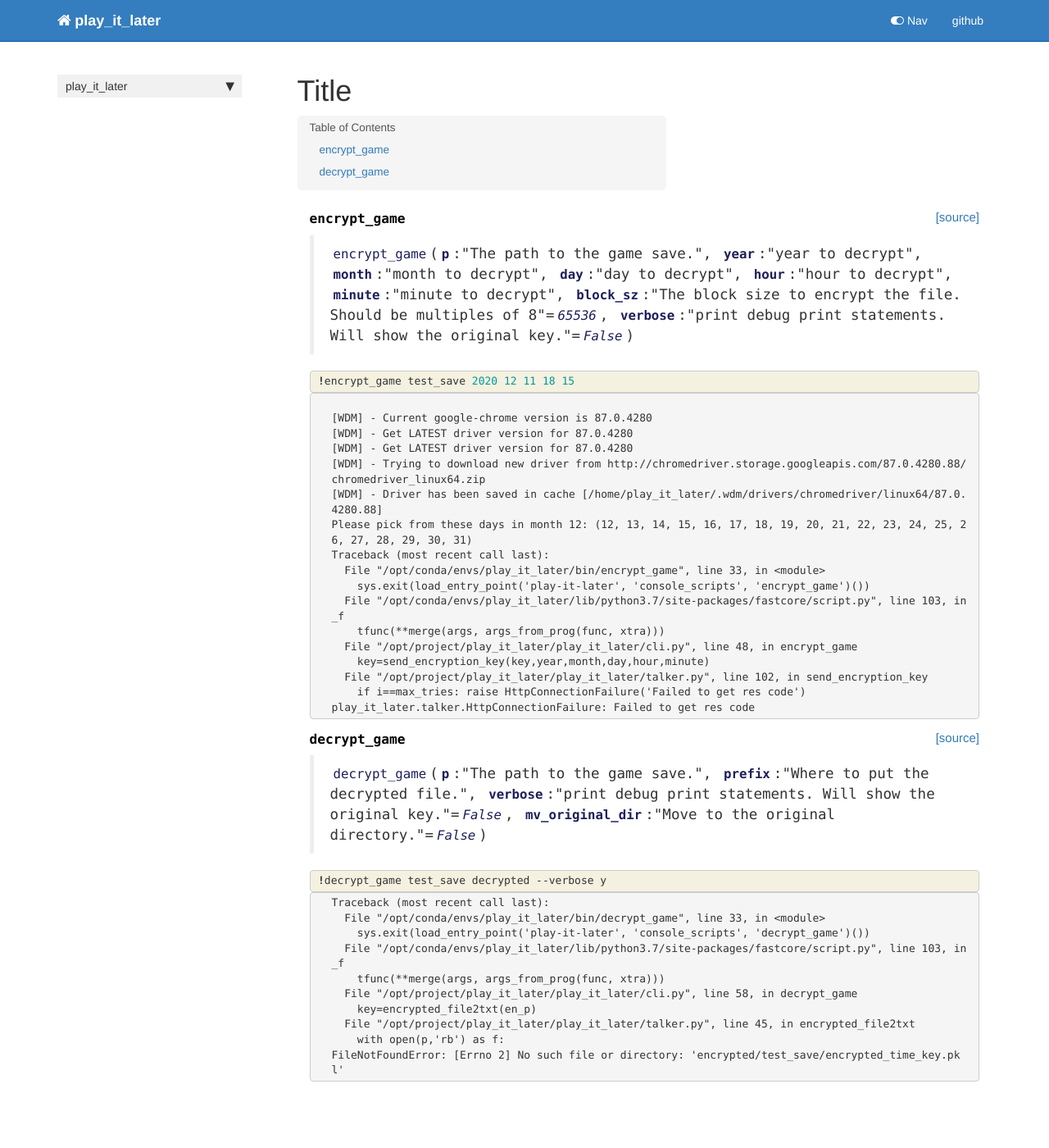
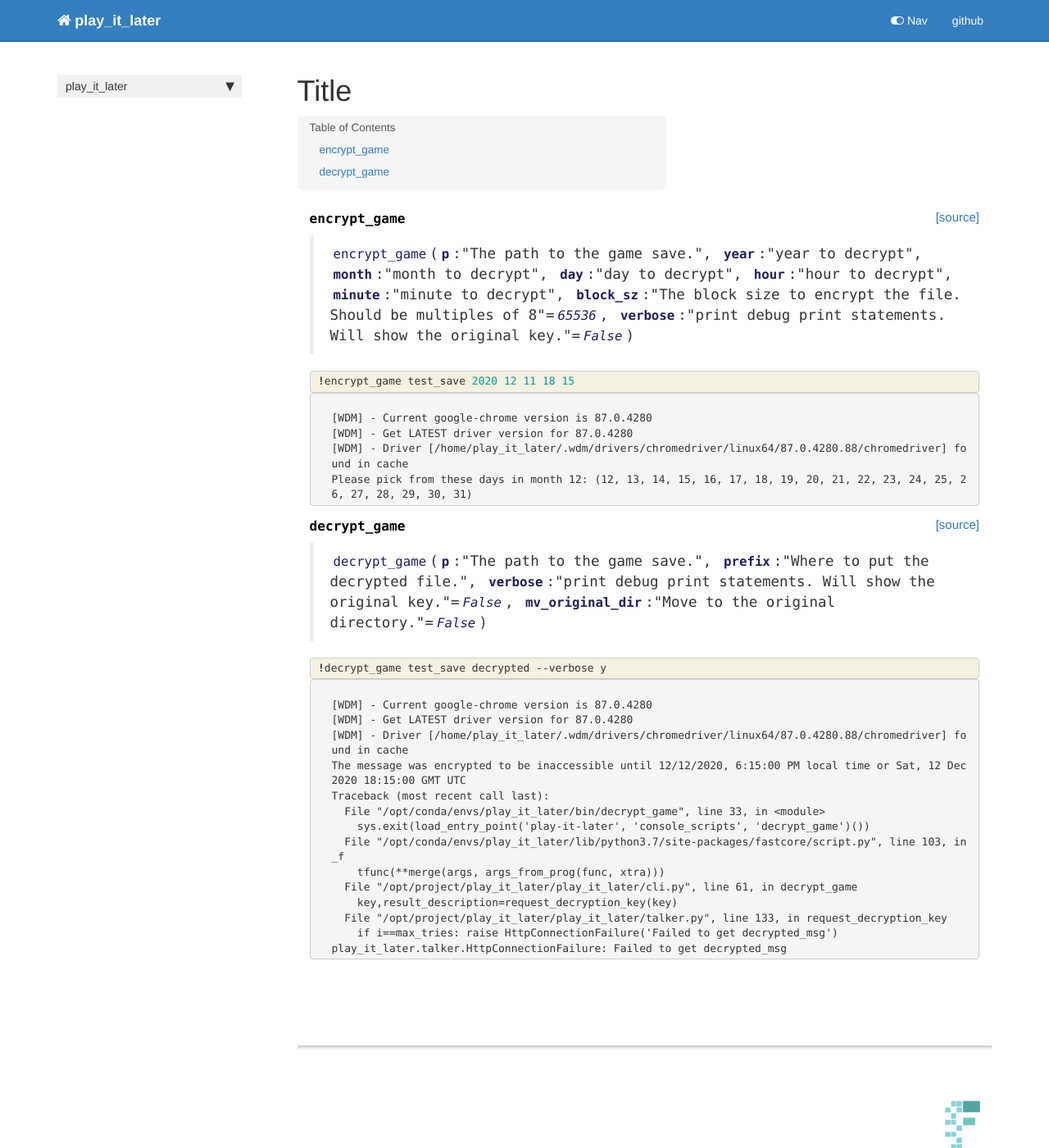
Before and after one commit to josiahls/play_it_later, a Jekyll site: the page built from docs/cli.html, in a window 1280 px wide and 1400 px high. Shown: the whole window at 82% size. Built offline with Jekyll 4.4.1, drawn with Linux system fonts in a browser that asks for light colours; nearby versions of some CDN libraries; comment, search, counter and statistics services are not loaded.

```diff
--- a/docs/_data/sidebars/home_sidebar.yml
+++ b/docs/_data/sidebars/home_sidebar.yml
@@ -15,6 +15,9 @@ entries:
     - output: web,pdf
       title: Talker
       url: talker.html
+    - output: web,pdf
+      title: Title
+      url: cli.html
     output: web
     title: play_it_later
   output: web
--- a/docs/cli.html
+++ b/docs/cli.html
@@ -47,7 +47,7 @@ nb_path: "nbs/02_cli.ipynb"
 
 
 <div class="output_markdown rendered_html output_subarea ">
-<h4 id="encrypt_game" class="doc_header"><code>encrypt_game</code><a href="https://github.com/josiahls/play_it_later/tree/master/play_it_later/cli.py#L39" class="source_link" style="float:right">[source]</a></h4><blockquote><p><code>encrypt_game</code>(<strong><code>p</code></strong>:"The path to the game save.", <strong><code>year</code></strong>:"year to decrypt", <strong><code>month</code></strong>:"month to decrypt", <strong><code>day</code></strong>:"day to decrypt", <strong><code>hour</code></strong>:"hour to decrypt", <strong><code>minute</code></strong>:"minute to decrypt", <strong><code>block_sz</code></strong>:"The block size to encrypt the file. Should be multiples of 8"=<em><code>65536</code></em>, <strong><code>verbose</code></strong>:"print debug print statements. Will show the original key."=<em><code>False</code></em>)</p>
+<h4 id="encrypt_game" class="doc_header"><code>encrypt_game</code><a href="https://github.com/josiahls/play_it_later/tree/master/play_it_later/cli.py#L34" class="source_link" style="float:right">[source]</a></h4><blockquote><p><code>encrypt_game</code>(<strong><code>p</code></strong>:"The path to the game save.", <strong><code>year</code></strong>:"year to decrypt", <strong><code>month</code></strong>:"month to decrypt", <strong><code>day</code></strong>:"day to decrypt", <strong><code>hour</code></strong>:"hour to decrypt", <strong><code>minute</code></strong>:"minute to decrypt", <strong><code>block_sz</code></strong>:"The block size to encrypt the file. Should be multiples of 8"=<em><code>65536</code></em>, <strong><code>verbose</code></strong>:"print debug print statements. Will show the original key."=<em><code>False</code></em>)</p>
 </blockquote>
 
 </div>
@@ -90,20 +90,8 @@ nb_path: "nbs/02_cli.ipynb"
 <pre>
 [WDM] - Current google-chrome version is 87.0.4280
 [WDM] - Get LATEST driver version for 87.0.4280
-[WDM] - Get LATEST driver version for 87.0.4280
-[WDM] - Trying to download new driver from http://chromedriver.storage.googleapis.com/87.0.4280.88/chromedriver_linux64.zip
-[WDM] - Driver has been saved in cache [/home/play_it_later/.wdm/drivers/chromedriver/linux64/87.0.4280.88]
+[WDM] - Driver [/home/play_it_later/.wdm/drivers/chromedriver/linux64/87.0.4280.88/chromedriver] found in cache
 Please pick from these days in month 12: (12, 13, 14, 15, 16, 17, 18, 19, 20, 21, 22, 23, 24, 25, 26, 27, 28, 29, 30, 31)
-Traceback (most recent call last):
-  File &#34;/opt/conda/envs/play_it_later/bin/encrypt_game&#34;, line 33, in &lt;module&gt;
-    sys.exit(load_entry_point(&#39;play-it-later&#39;, &#39;console_scripts&#39;, &#39;encrypt_game&#39;)())
-  File &#34;/opt/conda/envs/play_it_later/lib/python3.7/site-packages/fastcore/script.py&#34;, line 103, in _f
-    tfunc(**merge(args, args_from_prog(func, xtra)))
-  File &#34;/opt/project/play_it_later/play_it_later/cli.py&#34;, line 48, in encrypt_game
-    key=send_encryption_key(key,year,month,day,hour,minute)
-  File &#34;/opt/project/play_it_later/play_it_later/talker.py&#34;, line 102, in send_encryption_key
-    if i==max_tries: raise HttpConnectionFailure(&#39;Failed to get res code&#39;)
-play_it_later.talker.HttpConnectionFailure: Failed to get res code
 </pre>
 </div>
 </div>
@@ -125,7 +113,7 @@ play_it_later.talker.HttpConnectionFailure: Failed to get res code
 
 
 <div class="output_markdown rendered_html output_subarea ">
-<h4 id="decrypt_game" class="doc_header"><code>decrypt_game</code><a href="https://github.com/josiahls/play_it_later/tree/master/play_it_later/cli.py#L53" class="source_link" style="float:right">[source]</a></h4><blockquote><p><code>decrypt_game</code>(<strong><code>p</code></strong>:"The path to the game save.", <strong><code>prefix</code></strong>:"Where to put the decrypted file.", <strong><code>verbose</code></strong>:"print debug print statements. Will show the original key."=<em><code>False</code></em>, <strong><code>mv_original_dir</code></strong>:"Move to the original directory."=<em><code>False</code></em>)</p>
+<h4 id="decrypt_game" class="doc_header"><code>decrypt_game</code><a href="https://github.com/josiahls/play_it_later/tree/master/play_it_later/cli.py#L48" class="source_link" style="float:right">[source]</a></h4><blockquote><p><code>decrypt_game</code>(<strong><code>p</code></strong>:"The path to the game save.", <strong><code>prefix</code></strong>:"Where to put the decrypted file.", <strong><code>verbose</code></strong>:"print debug print statements. Will show the original key."=<em><code>False</code></em>, <strong><code>mv_original_dir</code></strong>:"Move to the original directory."=<em><code>False</code></em>)</p>
 </blockquote>
 
 </div>
@@ -165,16 +153,21 @@ play_it_later.talker.HttpConnectionFailure: Failed to get res code
 <div class="output_area">
 
 <div class="output_subarea output_stream output_stdout output_text">
-<pre>Traceback (most recent call last):
+<pre>
+[WDM] - Current google-chrome version is 87.0.4280
+[WDM] - Get LATEST driver version for 87.0.4280
+[WDM] - Driver [/home/play_it_later/.wdm/drivers/chromedriver/linux64/87.0.4280.88/chromedriver] found in cache
+The message was encrypted to be inaccessible until 12/12/2020, 6:15:00 PM local time or Sat, 12 Dec 2020 18:15:00 GMT UTC
+Traceback (most recent call last):
   File &#34;/opt/conda/envs/play_it_later/bin/decrypt_game&#34;, line 33, in &lt;module&gt;
     sys.exit(load_entry_point(&#39;play-it-later&#39;, &#39;console_scripts&#39;, &#39;decrypt_game&#39;)())
   File &#34;/opt/conda/envs/play_it_later/lib/python3.7/site-packages/fastcore/script.py&#34;, line 103, in _f
     tfunc(**merge(args, args_from_prog(func, xtra)))
-  File &#34;/opt/project/play_it_later/play_it_later/cli.py&#34;, line 58, in decrypt_game
-    key=encrypted_file2txt(en_p)
-  File &#34;/opt/project/play_it_later/play_it_later/talker.py&#34;, line 45, in encrypted_file2txt
-    with open(p,&#39;rb&#39;) as f:
-FileNotFoundError: [Errno 2] No such file or directory: &#39;encrypted/test_save/encrypted_time_key.pkl&#39;
+  File &#34;/opt/project/play_it_later/play_it_later/cli.py&#34;, line 61, in decrypt_game
+    key,result_description=request_decryption_key(key)
+  File &#34;/opt/project/play_it_later/play_it_later/talker.py&#34;, line 133, in request_decryption_key
+    if i==max_tries: raise HttpConnectionFailure(&#39;Failed to get decrypted_msg&#39;)
+play_it_later.talker.HttpConnectionFailure: Failed to get decrypted_msg
 </pre>
 </div>
 </div>
--- a/docs/sidebar.json
+++ b/docs/sidebar.json
@@ -2,6 +2,7 @@
   "play_it_later": {
     "Overview": "/",
     "Encryption": "encryption.html",
-    "Talker": "talker.html"
+    "Talker": "talker.html",
+    "Title": "cli.html"
   }
 }
--- a/play_it_later/cli.py
+++ b/play_it_later/cli.py
@@ -4,7 +4,6 @@ __all__ = ['encrypt_game', 'decrypt_game']
 
 # Cell
 from fastcore.all import *
-from bs4 import BeautifulSoup
 from pathlib import Path
 from functools import partial
 from shutil import copyfile
@@ -12,9 +11,7 @@ from selenium import webdriver
 from webdriver_manager.chrome import ChromeDriverManager
 from selenium.webdriver.remote.webdriver import WebDriver as RemoteWebDriver
 from selenium.webdriver.support import expected_conditions as EC
-
 from selenium.webdriver.common.by import By
-
 from selenium.webdriver.support.ui import WebDriverWait
 from selenium.webdriver.chrome.options import Options
 from cryptography.fernet import Fernet
@@ -24,10 +21,8 @@ from time import sleep
 import http
 import webbrowser
 import shutil
-import flask
 import os
 import click
-import pyperclip
 import colorama
 import pickle
 import json
--- a/play_it_later/encryption.py
+++ b/play_it_later/encryption.py
@@ -48,7 +48,7 @@ def decrypt_file(p:Path,key,to_p:Path=None,block_sz=65536,verbose=False,prefix='
                 invalid_exts=''):
     p=Path(p)
     pv(p,verbose)
-    to_p=ifnone(to_p,p.parents[2]/prefix/p if len(p.parts)>2 else prefix/p)
+    to_p=ifnone(to_p,prefix/p)
     decryptor=Fernet(key)
     os.makedirs(str(Path(to_p).parent),exist_ok=True)
     if p.suffix[1:] in invalid_exts.split(','):
--- a/play_it_later/talker.py
+++ b/play_it_later/talker.py
@@ -5,7 +5,6 @@ __all__ = ['txt2encrypted_file', 'encrypted_file2txt', 'HttpConnectionFailure',
 
 # Cell
 from fastcore.all import *
-from bs4 import BeautifulSoup
 from pathlib import Path
 from functools import partial
 from shutil import copyfile
@@ -13,9 +12,7 @@ from selenium import webdriver
 from webdriver_manager.chrome import ChromeDriverManager
 from selenium.webdriver.remote.webdriver import WebDriver as RemoteWebDriver
 from selenium.webdriver.support import expected_conditions as EC
-
 from selenium.webdriver.common.by import By
-
 from selenium.webdriver.support.ui import WebDriverWait
 from selenium.webdriver.chrome.options import Options
 import shutil
@@ -24,10 +21,8 @@ from itertools import count
 from time import sleep
 import http
 import webbrowser
-import flask
 import os
 import click
-import pyperclip
 import colorama
 import pickle
 import json
```
Also changed, not shown: docs/talker.html (+5 -5 lines), 4 other files.
